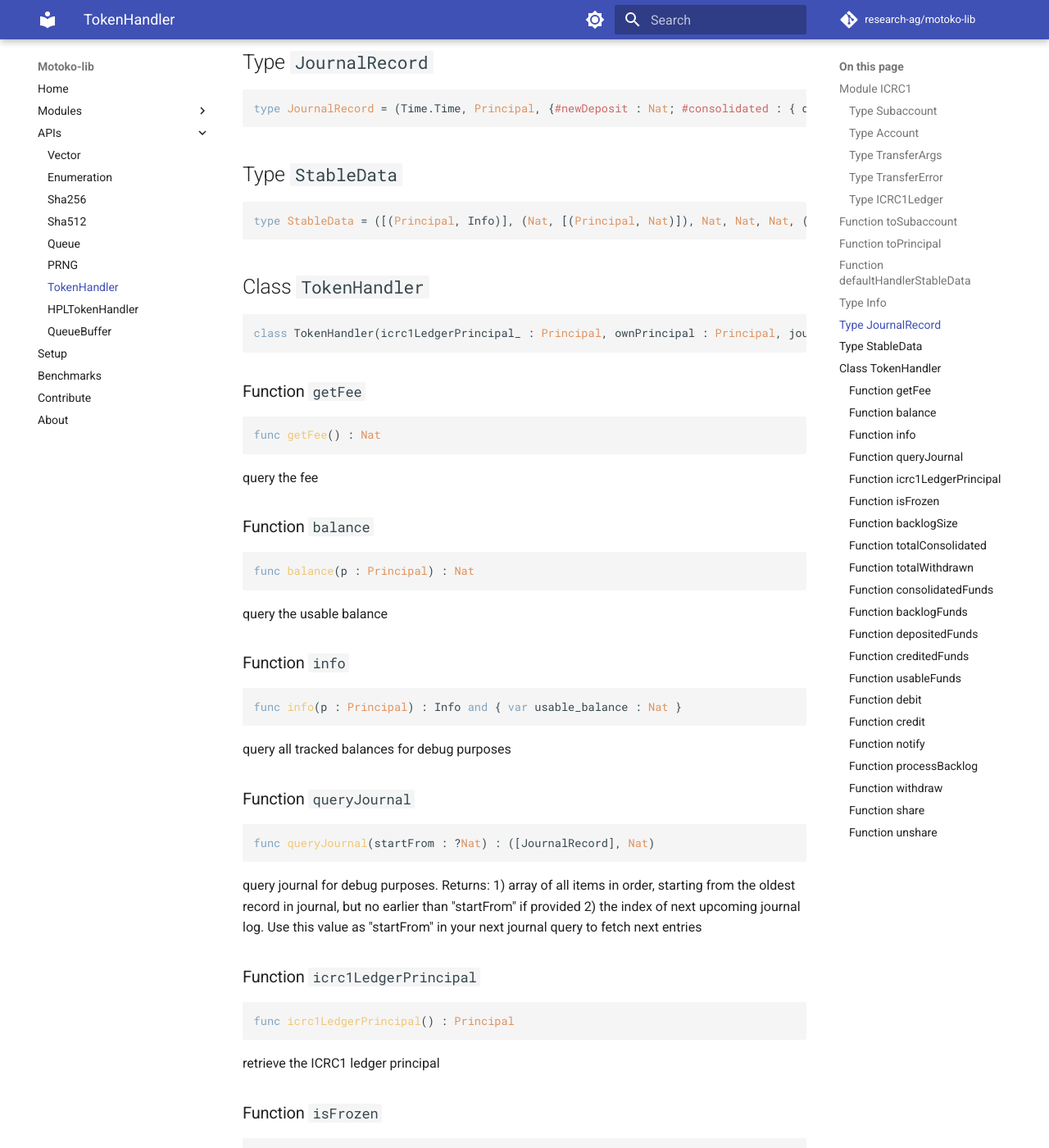
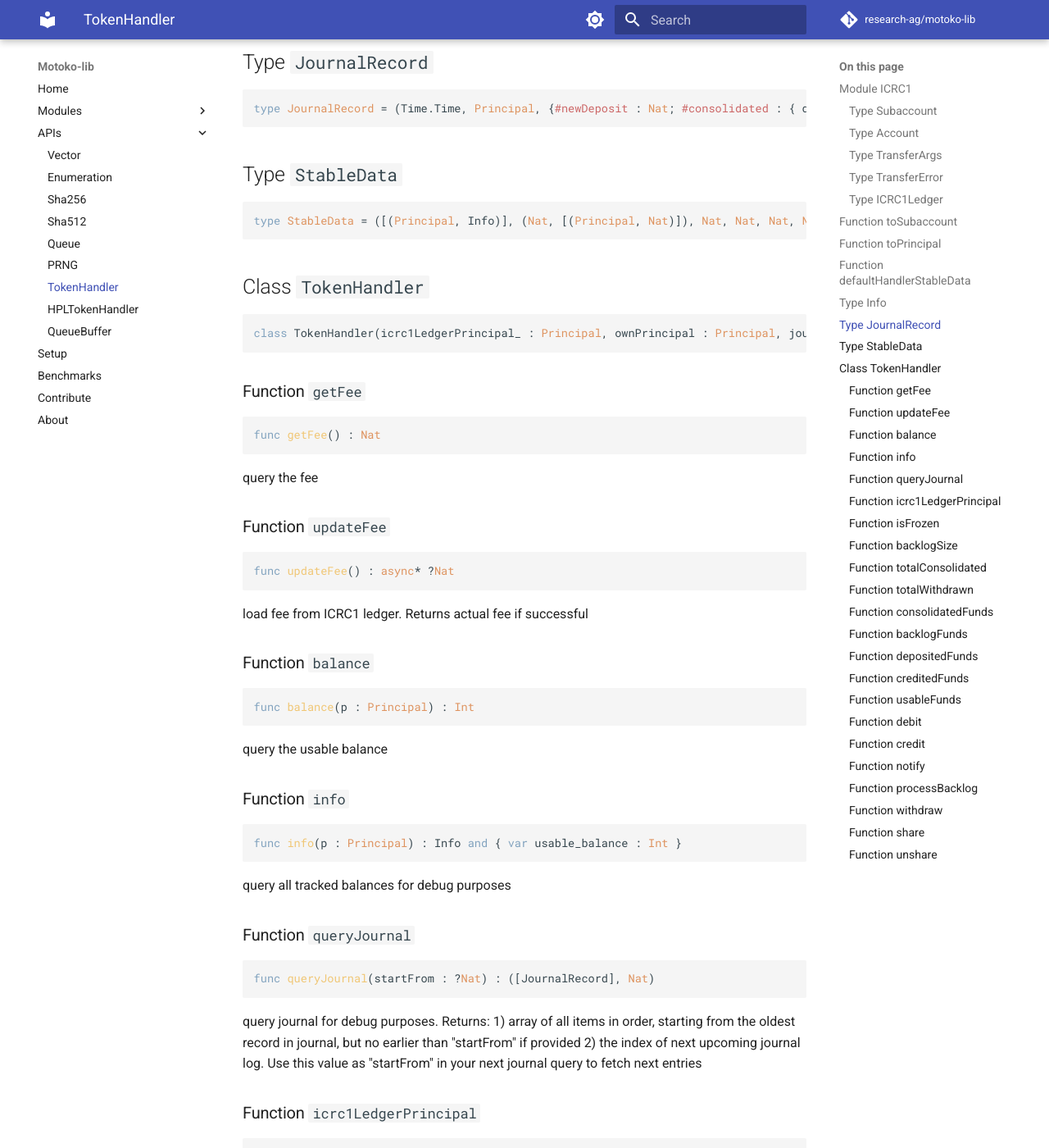
Before and after one commit to research-ag/motoko-lib, an MkDocs documentation site: the page built from docs/modoc/TokenHandler.md, in a window 1280 px wide and 1400 px high, scrolled down 1512 px. Shown: the whole window at 82% size. Built offline with MkDocs 1.6.1 and Material for MkDocs 9.7.7, drawn with Linux system fonts in a browser that asks for light colours; comment, search, counter and statistics services are not loaded; some of the changed text lies outside the part shown.

Commit message:
stable fee; added function to load fee from ICRC1 ledger

````diff
--- a/docs/modoc/TokenHandler.md
+++ b/docs/modoc/TokenHandler.md
@@ -37,7 +37,7 @@ type TransferError = {#BadFee : { expected_fee : Nat }; #BadBurn : { min_burn_am
 
 ### Type `ICRC1Ledger`
 ``` motoko
-type ICRC1Ledger = actor { icrc1_balance_of : shared (Account) -> async (Nat); icrc1_transfer : shared (TransferArgs) -> async ({#Ok : Nat; #Err : TransferError}) }
+type ICRC1Ledger = actor { icrc1_fee : shared () -> async (Nat); icrc1_balance_of : shared (Account) -> async (Nat); icrc1_transfer : shared (TransferArgs) -> async ({#Ok : Nat; #Err : TransferError}) }
 ```
 
 
@@ -94,9 +94,17 @@ func getFee() : Nat
 query the fee
 
 
+### Function `updateFee`
+``` motoko
+func updateFee() : async* ?Nat
+```
+
+load fee from ICRC1 ledger. Returns actual fee if successful
+
+
 ### Function `balance`
 ``` motoko
-func balance(p : Principal) : Nat
+func balance(p : Principal) : Int
 ```
 
 query the usable balance
@@ -104,7 +112,7 @@ query the usable balance
 
 ### Function `info`
 ``` motoko
-func info(p : Principal) : Info and { var usable_balance : Nat }
+func info(p : Principal) : Info and { var usable_balance : Int }
 ```
 
 query all tracked balances for debug purposes
@@ -197,7 +205,7 @@ It can be negative because user can spend deposited funds before consolidation
 
 ### Function `usableFunds`
 ``` motoko
-func usableFunds() : Nat
+func usableFunds() : Int
 ```
 
 retrieve the sum of all user usable balances
@@ -221,7 +229,7 @@ func credit(p : Principal, amount : Nat) : Bool
 
 ### Function `notify`
 ``` motoko
-func notify(p : Principal) : async* ?(Nat, Nat)
+func notify(p : Principal) : async* ?(Nat, Int)
 ```
 
 The handler will call icrc1_balance(S:P) to query the balance. It will detect if it has increased compared
````
Also changed, not shown: other parts of docs/modoc/TokenHandler.md (+1 -1 lines), 1 other file.
